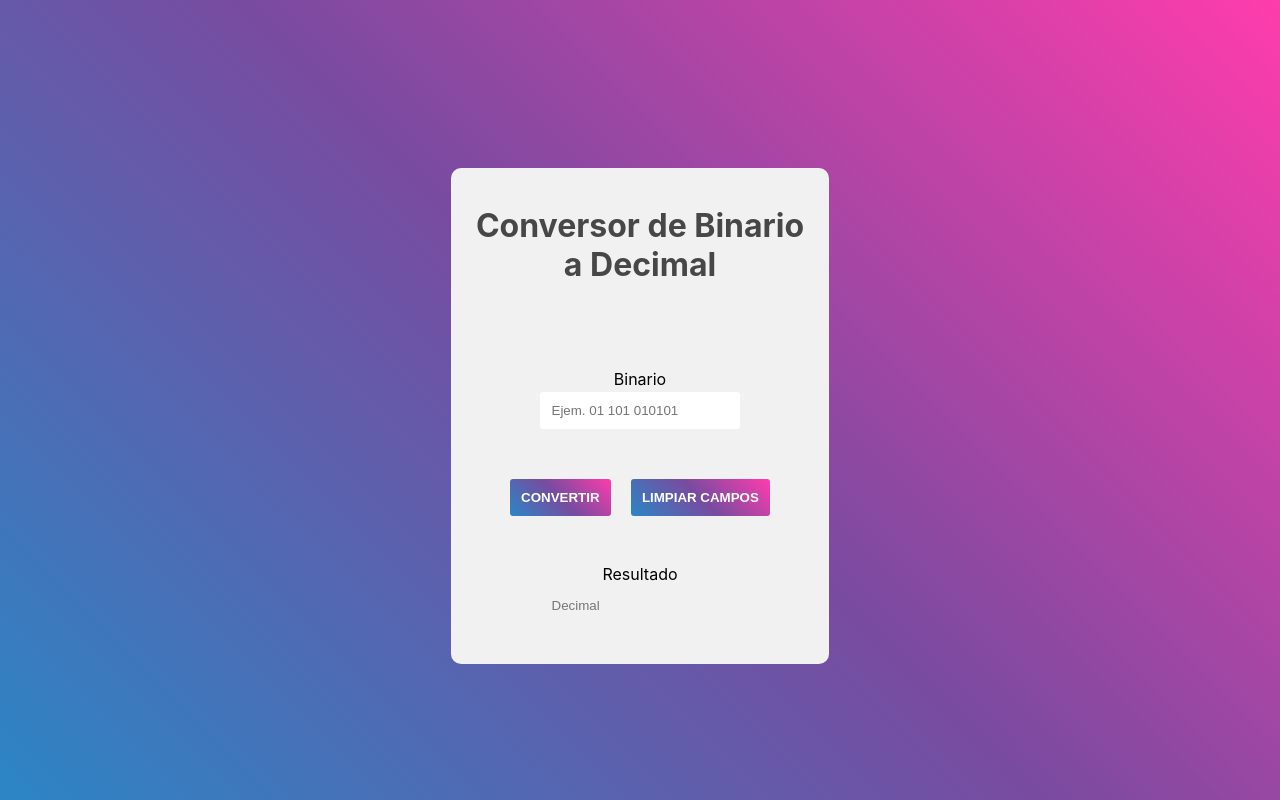
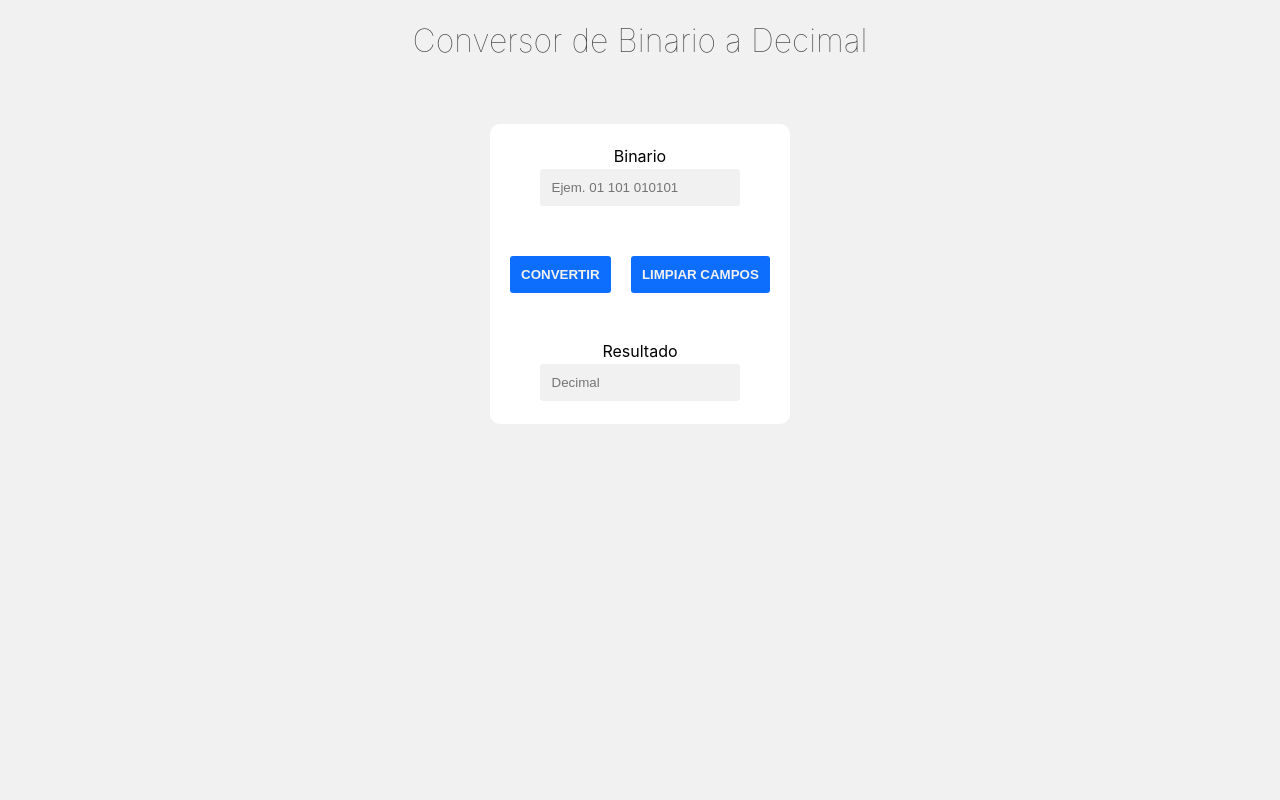
Before and after one commit to Ancient-R/01-conversor-de-binario-2-decimal, a React (Create React App) app: page / in a window 1280 px wide. Built offline with nearby package versions, Linux system fonts and the light colour scheme.

Commit message:
actualizacion de estilos para la alerta, el formulario y botones

```diff
--- a/src/index.css
+++ b/src/index.css
@@ -1,5 +1,5 @@
 :root{
-  --bgcolor: linear-gradient(225deg, #FF3CAC 0%, #784BA0 50%, #2B86C5 100%);
+  --bgcolor: #f1f1f1;
 }
 
 body {
@@ -7,40 +7,30 @@ body {
   font-family: -apple-system, BlinkMacSystemFont, 'Segoe UI', 'Roboto', 'Oxygen',
     'Ubuntu', 'Cantarell', 'Fira Sans', 'Droid Sans', 'Helvetica Neue',
     sans-serif;
-    background-image: var(--bgcolor);
-    display: flex;
-    flex-direction: column;
-    align-items: center;
-    justify-content: center;
-  height: 100vh;
+    background-color: var(--bgcolor);
 }
 
 /* ESTILOS DEL HEADER */
 .header{
   text-align: center;
   opacity: .7;
+  font-weight: lighter;
 }
 
 /* ESTILOS DEL FORMULARIO */
-.form-container{
-  background-color: #f1f1f1;
-  border-radius: 10px;
-  max-width: 400px;
-  width: 80%;
-  padding: 1rem;
+
+.form{
+  width: 300px;
+  height: 300px;
   margin-left: auto;
   margin-right: auto;
-  margin-top: 2rem;
-  backface-visibility: hidden;
-}
-
-.form{
+  border-radius: 10px;
+  background-color: #fff;
   position: relative;
   display: flex;
   flex-direction: column;
   align-items: center;
   justify-content: space-around;
-  height: 300px;
   margin-top: 4rem;
 }
 
@@ -66,6 +56,10 @@ body {
   margin-bottom: 3px;
 }
 
+.form-input{
+  background-color: var(--bgcolor);
+}
+
 .form-input,
 .form-submit{
   padding: .7rem;
@@ -75,8 +69,8 @@ body {
 }
 
 .form-submit{
-  background-image: var(--bgcolor);
-  color: #fff;
+  background-color: #0d6efd;
+  color: var(--bgcolor);
   font-weight: bold;
   text-transform: uppercase;
   margin-top: 5px;
@@ -87,12 +81,13 @@ body {
 .error{
   width: auto;
   position: absolute;
-  top: -55px;
-  background-color: darkred;
+  top: -72px;
+  background-color: #dc3545;
   color: #fff;
   padding: 10px;
   text-align: center;
   border-radius: 3px;
+  display: block;
 }
 
 .fadein{
@@ -101,7 +96,7 @@ body {
 
 @keyframes fadein{
   0%{
-    transform: translateX(-100%);
+    transform: translateX(-200px);
   }
 
   100%{
```
